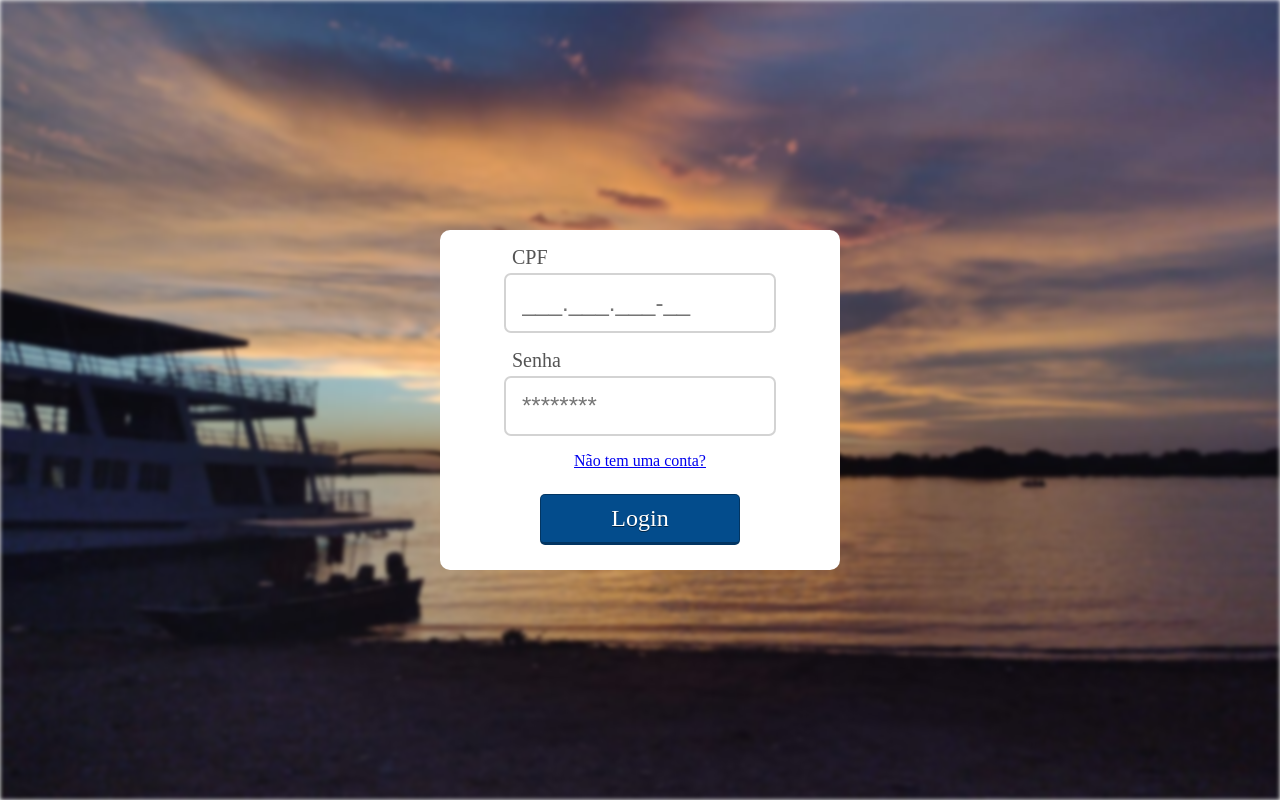
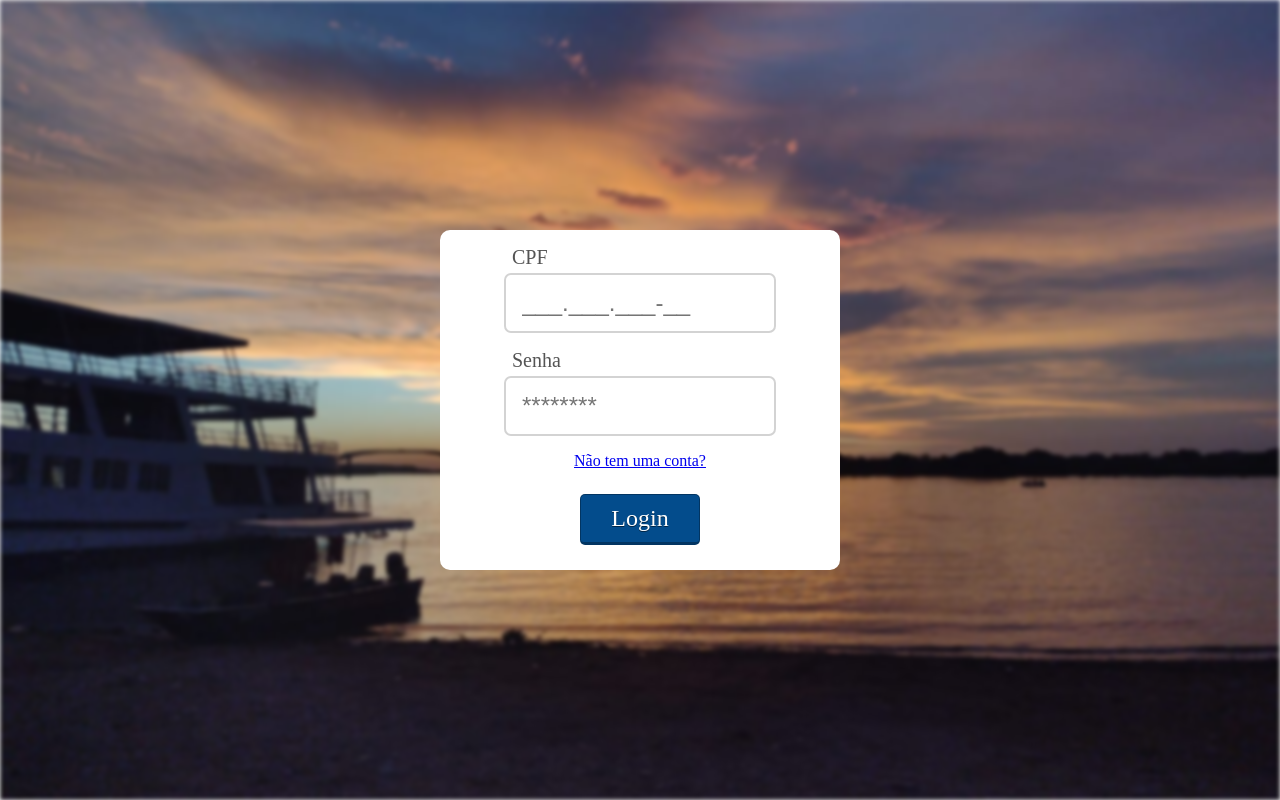
Before and after one commit to Gu7z/vaga-certa, a React (Create React App) app: page /login in a window 1280 px wide. Built offline with nearby package versions, Linux system fonts and the light colour scheme.

Commit message:
[COMPONENT]: add link in to login page

```diff
--- a/src/components/organisms/login_paper.tsx
+++ b/src/components/organisms/login_paper.tsx
@@ -17,7 +17,9 @@ const LoginPaper: React.FC = () => {
         </div>
         <div className="login-buttons">
           <Link to="/register">Não tem uma conta?</Link>
-          <div className="btn btn-blue">Login</div>
+          <Link to="/alocar-vaga">
+            <div className="btn btn-blue">Login</div>
+          </Link>
         </div>
       </form>
     </div>
```
